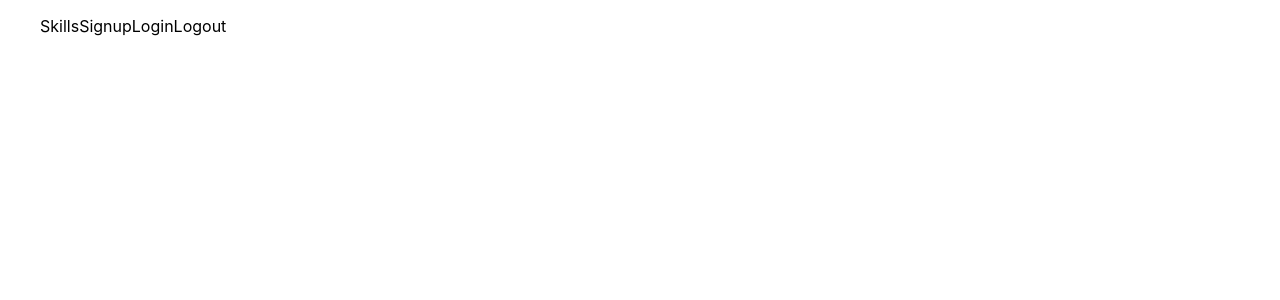
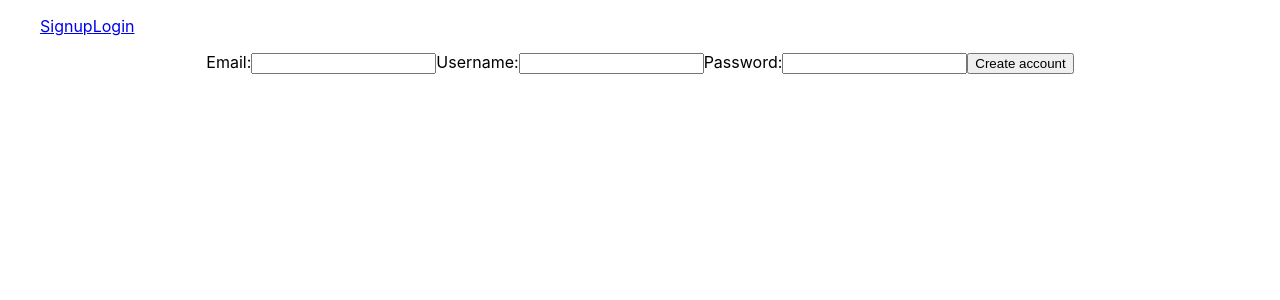
Before and after one commit to daina-slezaite/skill-exchange-react, a React (Create React App) app: page /signup in a window 1280 px wide. Shown: the top 300 px of the page. Built offline with nearby package versions, Linux system fonts and the light colour scheme; no server answers.

Commit message:
Implement user authentication and navbar change depending on user in session

```diff
--- a/package.json
+++ b/package.json
@@ -9,6 +9,7 @@
     "axios": "^0.21.1",
     "react": "^17.0.1",
     "react-dom": "^17.0.1",
+    "react-router-dom": "^5.2.0",
     "react-scripts": "4.0.2",
     "web-vitals": "^1.1.0"
   },
--- a/src/App.js
+++ b/src/App.js
@@ -2,13 +2,47 @@ import './App.css';
 import Login from './components/auth/Login';
 import Signup from './components/auth/Signup';
 import Navbar from './components/navbar/Navbar';
+import {Switch, Route} from 'react-router-dom';
+import React, { Component } from 'react'
+import AuthService from './components/services/AuthService';
 
-function App() {
-  return (
-    <div className="App">
-      <Navbar />
+export default class App extends Component {
+
+  state = {
+    loggedInUser: null
+  }
+
+  service = new AuthService();
+
+  componentDidMount() {
+    if(this.state.loggedInUser === null) {
+      this.service.loggedin()
+        .then(response => {
+          this.setState({
+            loggedInUser: response
+          });
+        })
+        .catch(error => {
+          console.log(error);
+        });
+    }
+  }
+
+  setCurrentUser = (user) => {
+    this.setState({
+      loggedInUser: user
+    });
+  }
+
+  render() {
+    return (
+      <div className="App">
+      <Navbar userInSession={this.state.loggedInUser} />
+      <Switch>
+        <Route path='/login' render={props => <Login {...props} setUser={this.setCurrentUser} />} />
+        <Route path='/signup' render={props => <Signup {...props} setUser={this.setCurrentUser} />} />
+      </Switch>
     </div>
-  );
+    )
+  }
 }
-
-export default App;
--- a/src/components/auth/Login.js
+++ b/src/components/auth/Login.js
@@ -1,4 +1,5 @@
 import React, { Component } from 'react';
+import AuthService from '../services/AuthService';
 
 export default class Login extends Component {
 
@@ -7,6 +8,8 @@ export default class Login extends Component {
         password: ''
     }
 
+    service = new AuthService();
+
     handleInputChange = e => {
         const {name, value} = e.target;
         this.setState({
@@ -14,13 +17,30 @@ export default class Login extends Component {
         })
     }
 
+    handleFormSubmit = e => {
+        e.preventDefault();
+        const {username, password} = this.state;
+        this.service.login(username, password)
+            .then(response => {
+                this.setState({
+                    username: '',
+                    password: ''
+                });
+                this.props.setUser(response);
+            })
+            .catch(error => {
+                console.log(error);
+            });
+    }
+
     render() {
         return (
-            <form>
+            <form onSubmit={this.handleFormSubmit}>
                 <label>Username:</label>
                 <input type='text' name='username' value={this.state.username} onChange={this.handleInputChange} />
                 <label>Password:</label>
-                <input type='password' name='email' value={this.state.password} onChange={this.handleInputChange} />
+                <input type='password' name='password' value={this.state.password} onChange={this.handleInputChange} />
+                <button type='submit'>Login</button>
             </form>
         )
     }
--- a/src/components/auth/Signup.js
+++ b/src/components/auth/Signup.js
@@ -1,11 +1,15 @@
 import React, { Component } from 'react';
+import AuthService from '../services/AuthService';
 
 export default class Signup extends Component {
 
     state = {
+        email: '',
         username: '',
         password: ''
     }
+
+    service = new AuthService();
 
     handleInputChange = e => {
         const {name, value} = e.target;
@@ -14,15 +18,33 @@ export default class Signup extends Component {
         })
     }
 
+    handleFormSubmit = e => {
+        e.preventDefault();
+        const {email, username, password} = this.state;
+        this.service.signup(email, username, password)
+            .then(response => {
+                this.setState({
+                    email: '',
+                    username: '',
+                    password: ''
+                });
+                this.props.setUser(response);
+            })
+            .catch(error => {
+                console.log(error);
+            })
+    }
+
     render() {
         return (
-            <form>
+            <form onSubmit={this.handleFormSubmit}>
                 <label>Email:</label>
                 <input type='text' name='email' value={this.state.email} onChange={this.handleInputChange} />
                 <label>Username:</label>
                 <input type='text' name='username' value={this.state.username} onChange={this.handleInputChange} />
                 <label>Password:</label>
-                <input type='password' name='email' value={this.state.password} onChange={this.handleInputChange} />
+                <input type='password' name='password' value={this.state.password} onChange={this.handleInputChange} />
+                <button type='submit'>Create account</button>
             </form>
         )
     }
--- a/src/components/navbar/Navbar.js
+++ b/src/components/navbar/Navbar.js
@@ -1,19 +1,42 @@
 import React, { Component } from 'react';
 import AuthService from '../services/AuthService';
+import {Link} from 'react-router-dom';
 
 export default class Navbar extends Component {
 
+    state = {loggedInUser: null}
+
     service = new AuthService();
+
+    componentWillReceiveProps(nextProps) {
+        this.setState({...this.state, loggedInUser: nextProps['userInSession']});
+    }
+
+    logoutUser = () => {
+        this.service.logout()
+            .then(() => {
+                this.setState({loggedInUser: null});
+            })
+    }
 
     render() {
         return (
             <nav>
-                <ul style={{listStyle: 'none', display: 'flex'}}>
-                    <li>Skills</li>
-                    <li>Signup</li>
-                    <li>Login</li>
-                    <li>Logout</li>
-                </ul>
+                {this.state.loggedInUser ?
+                    <ul style={{listStyle: 'none', display: 'flex'}}>
+                        <li><Link to='/'>Skills</Link></li>
+                        <li>
+                            <Link to='/logout'>
+                                <button onClick={this.logoutUser}>Logout</button>
+                            </Link>
+                        </li>
+                    </ul>
+                    :
+                    <ul style={{listStyle: 'none', display: 'flex'}}>
+                        <li><Link to='/signup'>Signup</Link></li>
+                        <li><Link to='/login'>Login</Link></li>
+                    </ul>
+                }
             </nav>
         )
     }
--- a/src/index.js
+++ b/src/index.js
@@ -3,11 +3,14 @@ import ReactDOM from 'react-dom';
 import './index.css';
 import App from './App';
 import reportWebVitals from './reportWebVitals';
+import {BrowserRouter as Router} from 'react-router-dom';
 
 ReactDOM.render(
-  <React.StrictMode>
-    <App />
-  </React.StrictMode>,
+  <Router>
+    <React.StrictMode>
+      <App />
+    </React.StrictMode>
+  </Router>,
   document.getElementById('root')
 );
 
```
Also changed, not shown: 1 other file (tests, documents, lock files or other folders).
